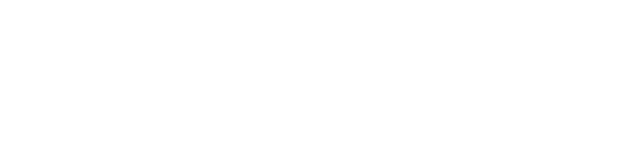
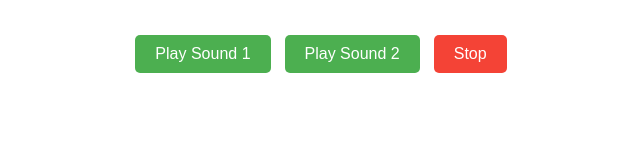
Before and after one commit to acciojob/Soundbar-prashant04071995, a website: page main.html in a window 1280 px wide. Shown: the whole page, without its empty margins (319-959 px from the left). Drawn offline with Linux system fonts and the light colour scheme.

Commit message:
created a submission

```diff
--- a/main.html
+++ b/main.html
@@ -1,16 +1,18 @@
 <!DOCTYPE html>
-
-<html>
-
+<html lang="en">
 <head>
-	<link rel="stylesheet" href="styles.css">
+    <meta charset="UTF-8">
+    <meta name="viewport" content="width=device-width, initial-scale=1.0">
+    <title>Soundbar App</title>
+    <link rel="stylesheet" href="styles.css">
 </head>
-
 <body>
-	<!-- the entire body must be written by student -->
-    <script type="text/javascript" src="./script.js">
-</script>
-
+    <div id="buttons">
+        <button class="btn" onclick="playSound('sound1.mp3')">Play Sound 1</button>
+        <button class="btn" onclick="playSound('sound2.mp3')">Play Sound 2</button>
+        <!-- Add more buttons as needed -->
+        <button class="stop" onclick="stopSound()">Stop</button>
+    </div>
+    <script src="script.js"></script>
 </body>
-
 </html>
--- a/script.js
+++ b/script.js
@@ -1 +1,18 @@
 //your JS code here. If required.
+let audio = null;
+
+function playSound(fileName) {
+    if (audio) {
+        audio.pause();
+        audio.currentTime = 0;
+    }
+    audio = new Audio(`sounds/${fileName}`);
+    audio.play();
+}
+
+function stopSound() {
+    if (audio) {
+        audio.pause();
+        audio.currentTime = 0;
+    }
+}
--- a/styles.css
+++ b/styles.css
@@ -1 +1,21 @@
 /*  your css code here. If applicable */
+#buttons {
+    margin: 20px;
+    padding: 10px;
+    text-align: center;
+}
+
+.btn, .stop {
+    padding: 10px 20px;
+    margin: 5px;
+    font-size: 16px;
+    cursor: pointer;
+    background-color: #4CAF50;
+    color: white;
+    border: none;
+    border-radius: 5px;
+}
+
+.stop {
+    background-color: #f44336;
+}
```
